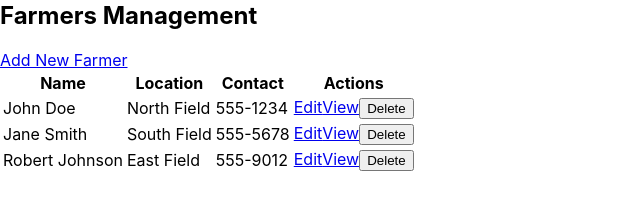
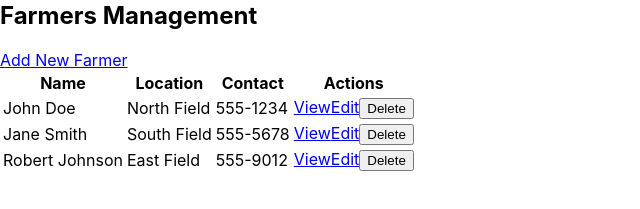
Before and after one commit to johnmosx/blackboxai-1743484092272, a React (Create React App) app in the folder agri-crm/client/: page /farmers in a window 1280 px wide. Shown: the part 157-366 px from the top of the page, without its empty margins (0-640 px from the left). Built offline with nearby package versions, Linux system fonts and the light colour scheme.

Commit message:
Add agri-crm/client/src/components/FarmerTable.js 1743486281037

```diff
--- a/agri-crm/client/src/components/FarmerTable.js
+++ b/agri-crm/client/src/components/FarmerTable.js
@@ -1,53 +1,67 @@
 import React from 'react';
+import { Table, Button } from 'react-bootstrap';
 import { Link } from 'react-router-dom';
 
-const FarmerTable = () => {
-  // Temporary mock data - will be replaced with API data
-  const farmers = [
-    { id: 1, name: 'John Doe', location: 'North Field', contact: '555-1234' },
-    { id: 2, name: 'Jane Smith', location: 'South Field', contact: '555-5678' },
-    { id: 3, name: 'Robert Johnson', location: 'East Field', contact: '555-9012' },
-  ];
+const FarmerTable = ({ farmers, onDelete }) => {
+  const handleDelete = async (id) => {
+    if (window.confirm('Are you sure you want to delete this farmer?')) {
+      try {
+        // TODO: Add API call here
+        onDelete(id);
+      } catch (err) {
+        console.error('Failed to delete farmer:', err);
+        alert('Failed to delete farmer. Please try again.');
+      }
+    }
+  };
 
   return (
-    <div className="bg-white rounded-lg shadow overflow-hidden">
-      <table className="min-w-full divide-y divide-gray-200">
-        <thead className="bg-gray-50">
+    <Table striped bordered hover responsive>
+      <thead>
         <tr>
-            <th className="px-6 py-3 text-left text-xs font-medium text-gray-500 uppercase tracking-wider">Name</th>
-            <th className="px-6 py-3 text-left text-xs font-medium text-gray-500 uppercase tracking-wider">Location</th>
-            <th className="px-6 py-3 text-left text-xs font-medium text-gray-500 uppercase tracking-wider">Contact</th>
-            <th className="px-6 py-3 text-left text-xs font-medium text-gray-500 uppercase tracking-wider">Actions</th>
+          <th>Name</th>
+          <th>Location</th>
+          <th>Contact</th>
+          <th>Actions</th>
         </tr>
       </thead>
-        <tbody className="bg-white divide-y divide-gray-200">
+      <tbody>
         {farmers.map((farmer) => (
           <tr key={farmer.id}>
-              <td className="px-6 py-4 whitespace-nowrap text-sm font-medium text-gray-900">{farmer.name}</td>
-              <td className="px-6 py-4 whitespace-nowrap text-sm text-gray-500">{farmer.location}</td>
-              <td className="px-6 py-4 whitespace-nowrap text-sm text-gray-500">{farmer.contact}</td>
-              <td className="px-6 py-4 whitespace-nowrap text-sm text-gray-500">
-                <Link
+            <td>{farmer.name}</td>
+            <td>{farmer.location}</td>
+            <td>{farmer.contact}</td>
+            <td>
+              <Button
+                as={Link}
+                to={`/farmers/view/${farmer.id}`}
+                variant="info"
+                size="sm"
+                className="me-2"
+              >
+                View
+              </Button>
+              <Button
+                as={Link}
                 to={`/farmers/${farmer.id}`}
-                  className="text-green-600 hover:text-green-900 mr-3"
+                variant="primary"
+                size="sm"
+                className="me-2"
               >
                 Edit
-                </Link>
-                <Link
-                  to={`/farmers/view/${farmer.id}`}
-                  className="text-blue-600 hover:text-blue-900 mr-3"
+              </Button>
+              <Button
+                onClick={() => handleDelete(farmer.id)}
+                variant="danger"
+                size="sm"
               >
-                  View
-                </Link>
-                <button className="text-red-600 hover:text-red-900">
                 Delete
-                </button>
+              </Button>
             </td>
           </tr>
         ))}
       </tbody>
-      </table>
-    </div>
+    </Table>
   );
 };
 
```
Lines whose indentation alone changed are shown as unchanged.
